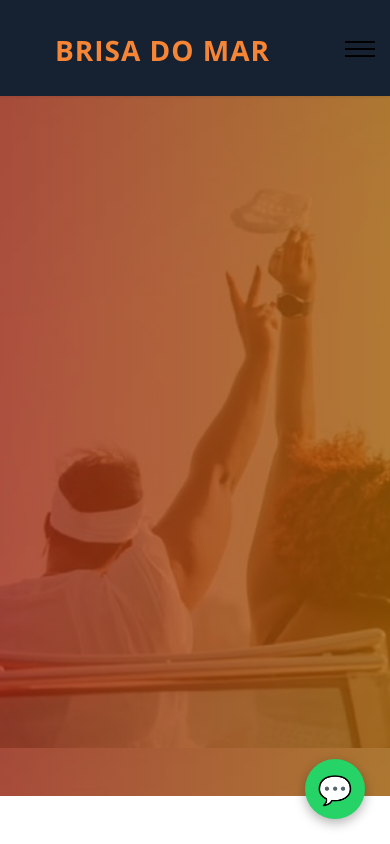
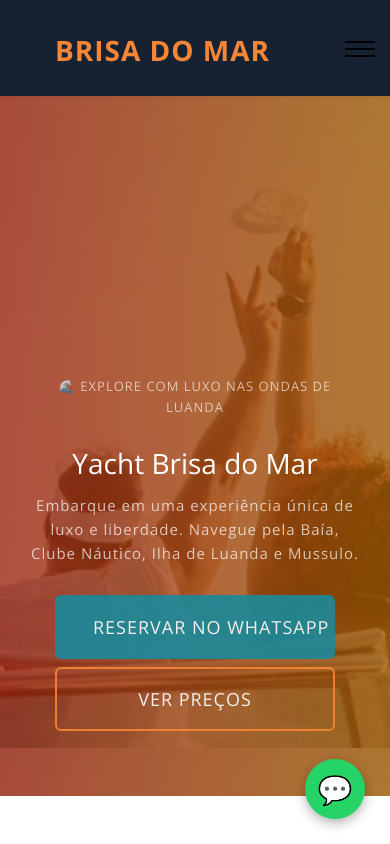
Before and after one commit to Brisadomar/Brisadomar, a plain HTML site: page index.html in a window 390 px wide. Shown: the top 844 px of the page. Drawn offline with nearby package versions, Linux system fonts and the light colour scheme; files whose address does not match are found by name.

Commit message:
Update index.html

```diff
--- a/index.html
+++ b/index.html
@@ -124,6 +124,30 @@
 		}
 		.rule-item strong { color: var(--brisa-dark); }
 		.about-text { font-size: 17px; line-height: 1.7; color: #444; max-width: 800px; margin: 0 auto; }
+
+		/* Fix: keep hero text visible on mobile */
+		@media screen and (max-width: 768px) {
+			.fh5co-cover .desc .desc2 {
+				display: block !important;
+				padding-top: 80px !important;
+			}
+			.fh5co-cover .desc .desc2 h2 {
+				font-size: 28px !important;
+			}
+			.fh5co-cover .desc .desc2 p {
+				font-size: 15px !important;
+			}
+			.fh5co-cover .desc .desc2 .hero-tagline {
+				font-size: 13px !important;
+				letter-spacing: 1px;
+			}
+			.fh5co-cover .desc .desc2 .btn {
+				display: block;
+				width: 100%;
+				max-width: 280px;
+				margin: 8px auto !important;
+			}
+		}
 	</style>
 
 	<script src="js/modernizr-2.6.2.min.js"></script>
```
